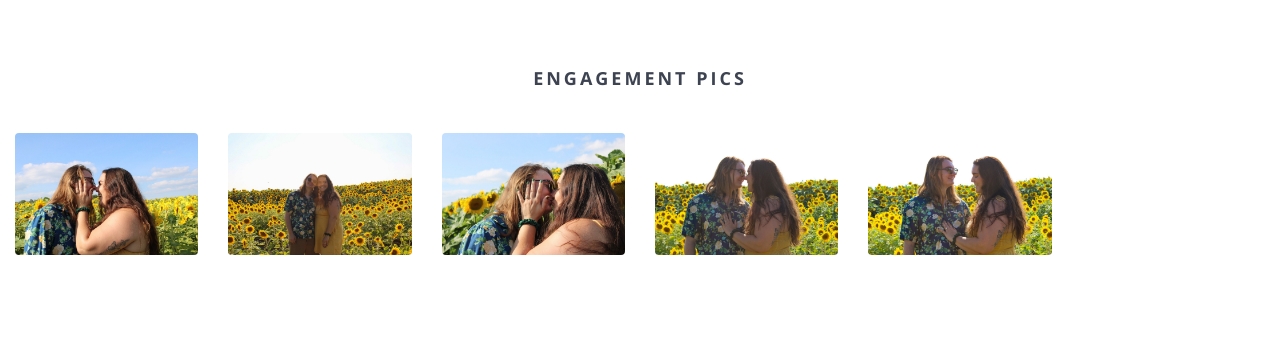
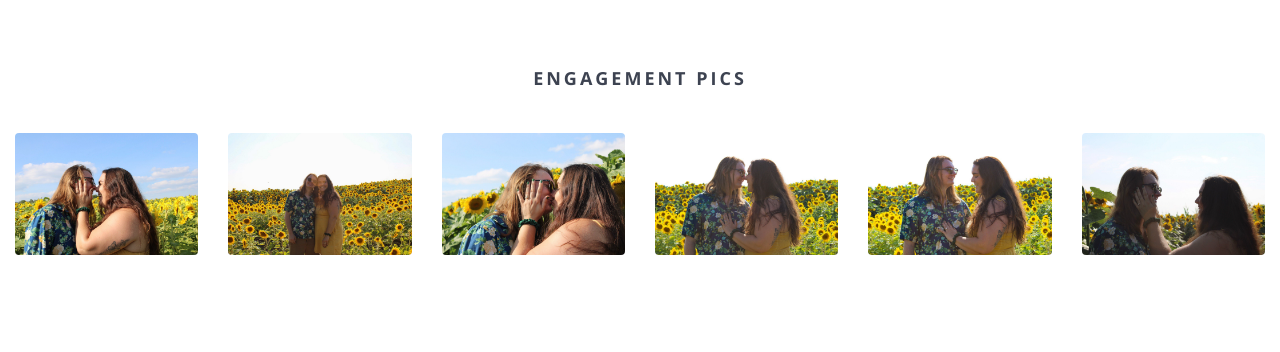
Before and after one commit to mastwood/astwoodterrey.github.io, a website: page index.html in a window 1280 px wide. Shown: the part 1280-1632 px from the top of the page. Drawn offline with nearby package versions, Linux system fonts and the light colour scheme; files whose address does not match are found by name.

Commit message:
add engagement pics 2

```diff
--- a/index.html
+++ b/index.html
@@ -158,7 +158,7 @@
         </div>
         <div class="row">
             <div class="col-md-2">
-                <a class="fancybox" rel="group" href="img/eng_pics/">
+                <a class="fancybox" rel="group" href="img/eng_pics/photo_2026-01-01_13-45-23.jpg">
                     <div class="img-wrap">
                         <div class="overlay">
                             <i class="fa fa-search"></i>
@@ -168,7 +168,7 @@
                 </a>
             </div>
             <div class="col-md-2">
-                <a class="fancybox" rel="group" href="img/eng_pics/">
+                <a class="fancybox" rel="group" href="img/eng_pics/photo_2026-01-01_13-45-28.jpg">
                     <div class="img-wrap">
                         <div class="overlay">
                             <i class="fa fa-search"></i>
@@ -178,7 +178,7 @@
                 </a>
             </div>
             <div class="col-md-2">
-                <a class="fancybox" rel="group" href="img/eng_pics/">
+                <a class="fancybox" rel="group" href="img/eng_pics/photo_2026-01-01_13-45-31.jpg">
                     <div class="img-wrap">
                         <div class="overlay">
                             <i class="fa fa-search"></i>
@@ -188,7 +188,7 @@
                 </a>
             </div>
             <div class="col-md-2">
-                <a class="fancybox" rel="group" href="img/eng_pics/">
+                <a class="fancybox" rel="group" href="img/eng_pics/photo_2026-01-01_13-45-34.jpg">
                     <div class="img-wrap">
                         <div class="overlay">
                             <i class="fa fa-search"></i>
@@ -198,7 +198,7 @@
                 </a>
             </div>
             <div class="col-md-2">
-                <a class="fancybox" rel="group" href="img/eng_pics/">
+                <a class="fancybox" rel="group" href="img/eng_pics/photo_2026-01-01_13-45-43.jpg">
                     <div class="img-wrap">
                         <div class="overlay">
                             <i class="fa fa-search"></i>
@@ -208,12 +208,12 @@
                 </a>
             </div>
             <div class="col-md-2">
-                <a class="fancybox" rel="group" href="img/eng_pics/">
+                <a class="fancybox" rel="group" href="img/eng_pics/photo_2026-01-01_13-48-53.jpg">
                     <div class="img-wrap">
                         <div class="overlay">
                             <i class="fa fa-search"></i>
                         </div>
-                        <img src="img/eng_pics/" alt=""/>
+                        <img src="img/eng_pics/photo_2026-01-01_13-48-53.jpg" alt=""/>
                     </div>
                 </a>
             </div>
```
Also changed, not shown: img/eng_pics/photo_2026-01-01_13-48-53.jpg (added).
